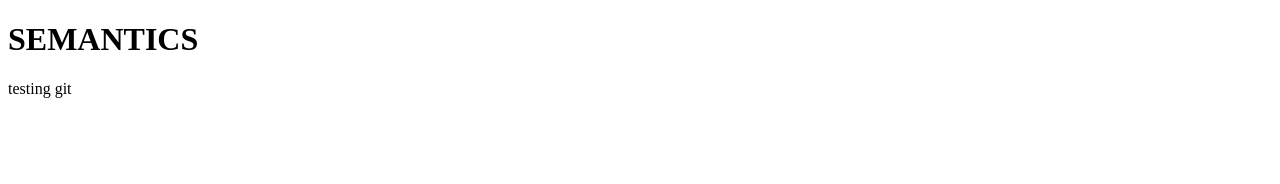
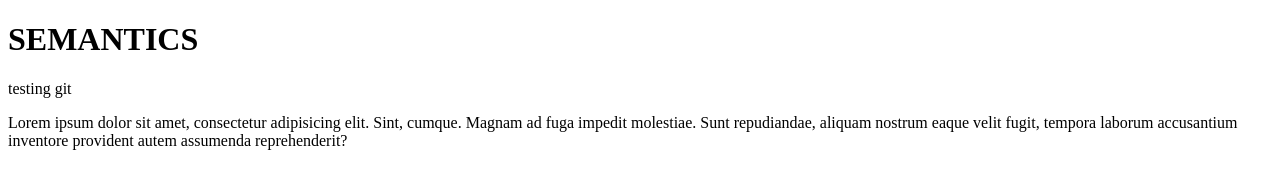
Before and after one commit to anusha1927/Repo1, a plain HTML site: page semantics.html in a window 1280 px wide. Drawn offline with Linux system fonts and the light colour scheme.

Commit message:
commit test

```diff
--- a/semantics.html
+++ b/semantics.html
@@ -10,5 +10,11 @@
 	<body>
 		<h1>SEMANTICS</h1>
 		<p>testing git</p>
+		<p>
+			Lorem ipsum dolor sit amet, consectetur adipisicing elit. Sint, cumque.
+			Magnam ad fuga impedit molestiae. Sunt repudiandae, aliquam nostrum eaque
+			velit fugit, tempora laborum accusantium inventore provident autem
+			assumenda reprehenderit?
+		</p>
 	</body>
 </html>
```
